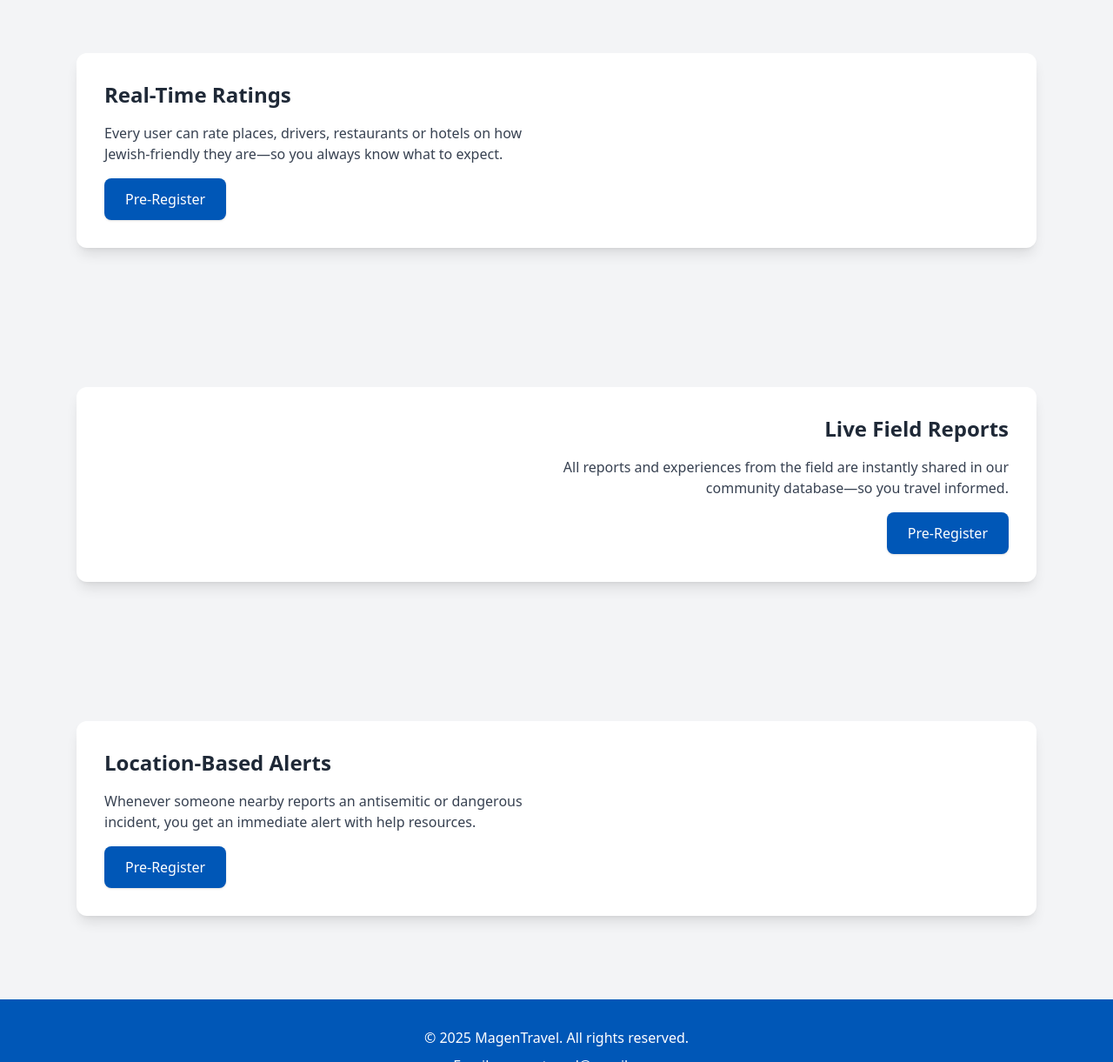
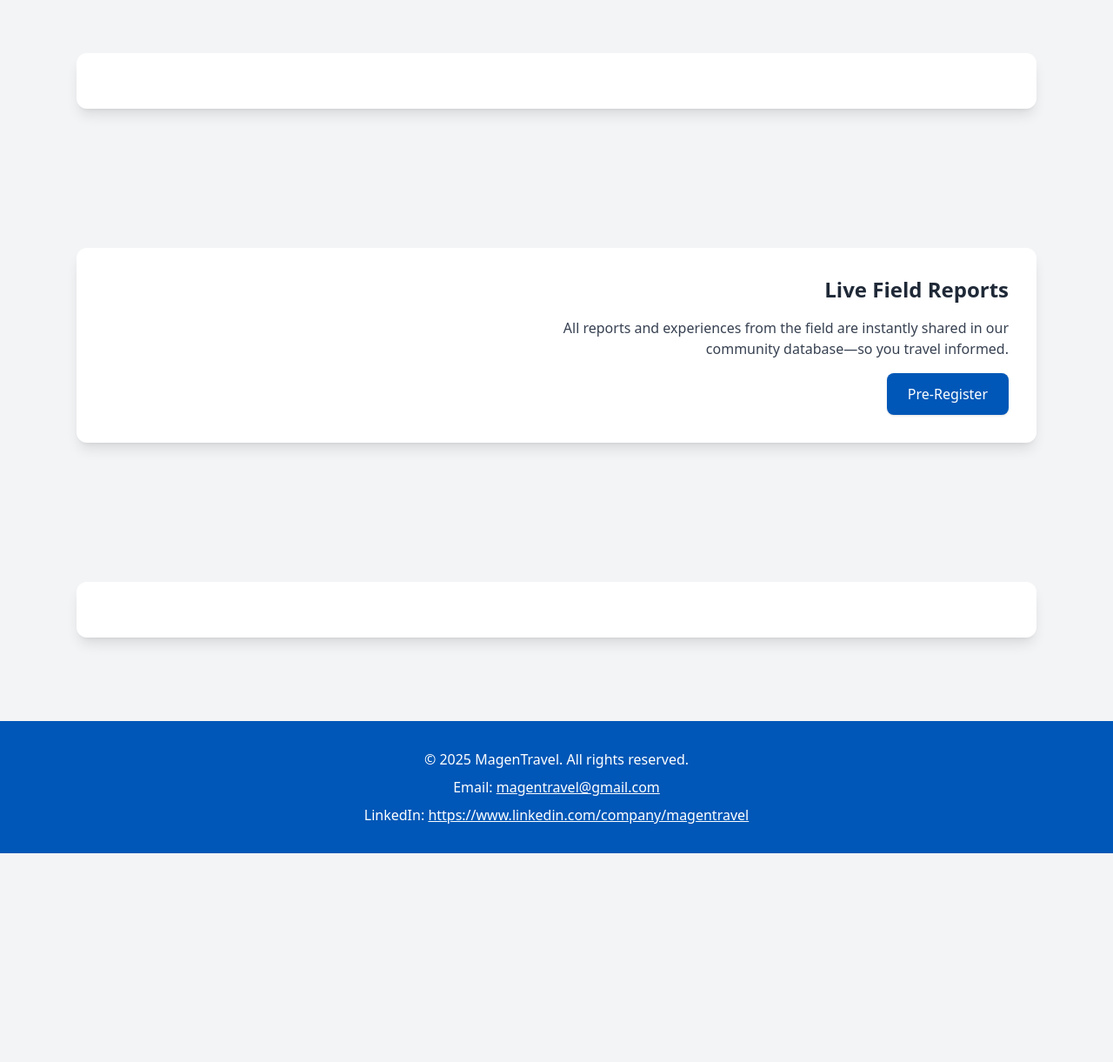
Before and after one commit to MagenTravel/MagenTravel.github.io, a plain HTML site: page index.html in a window 1280 px wide. Shown: the part 386-1607 px from the top of the page at 87% size. After the commit the page ends 1367 px from the top, so only its background shows below. Drawn offline with nearby package versions, Linux system fonts and the light colour scheme.

Commit message:
call to action 1/2

```diff
--- a/index.html
+++ b/index.html
@@ -89,12 +89,12 @@
             <div class="flex flex-col md:flex-row items-center bg-white rounded-xl shadow-lg p-8 mb-8
                transition-transform duration-500 transform animate-fade-in
                hover:-translate-y-2 hover:shadow-2xl">
-                <div class="md:w-1/2 space-y-4">
+                <!--<div class="md:w-1/2 space-y-4">
                     <h2 id="feature1Title" class="text-2xl font-bold"></h2>
                     <p id="feature1Text" class="text-gray-700"></p>
                     <a id="feature1CTA" href="https://forms.gle/s3XTNU2fCi29mLNx5" target="_blank" class="inline-block px-6 py-3 bg-brandBlue text-white rounded-lg shadow
                     transition-transform duration-300 transform hover:scale-105 hover:shadow-lg"></a>
-                </div>
+                </div>-->
                 <div class="md:w-1/2"></div>
             </div>
         </div>
@@ -123,12 +123,12 @@
             <div class="flex flex-col md:flex-row items-center bg-white rounded-xl shadow-lg p-8 mb-8
                transition-transform duration-500 transform animate-fade-in
                hover:-translate-y-2 hover:shadow-2xl">
-                <div class="md:w-1/2 space-y-4">
+                <!--<div class="md:w-1/2 space-y-4">
                     <h2 id="feature3Title" class="text-2xl font-bold"></h2>
                     <p id="feature3Text" class="text-gray-700"></p>
                     <a id="feature3CTA" href="https://forms.gle/s3XTNU2fCi29mLNx5" target="_blank" class="inline-block px-6 py-3 bg-brandBlue text-white rounded-lg shadow
                     transition-transform duration-300 transform hover:scale-105 hover:shadow-lg"></a>
-                </div>
+                </div>-->
                 <div class="md:w-1/2"></div>
             </div>
         </div>
```
